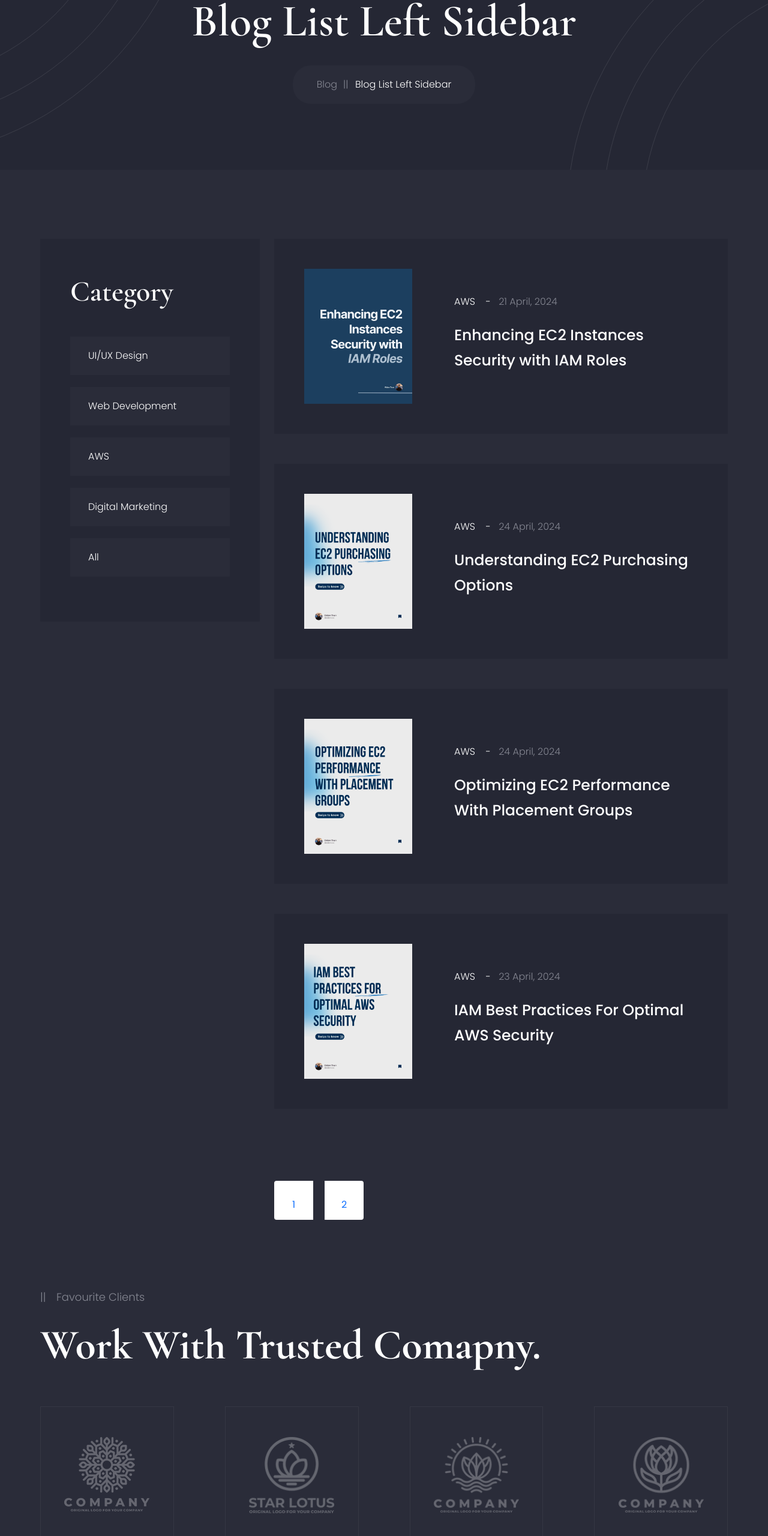
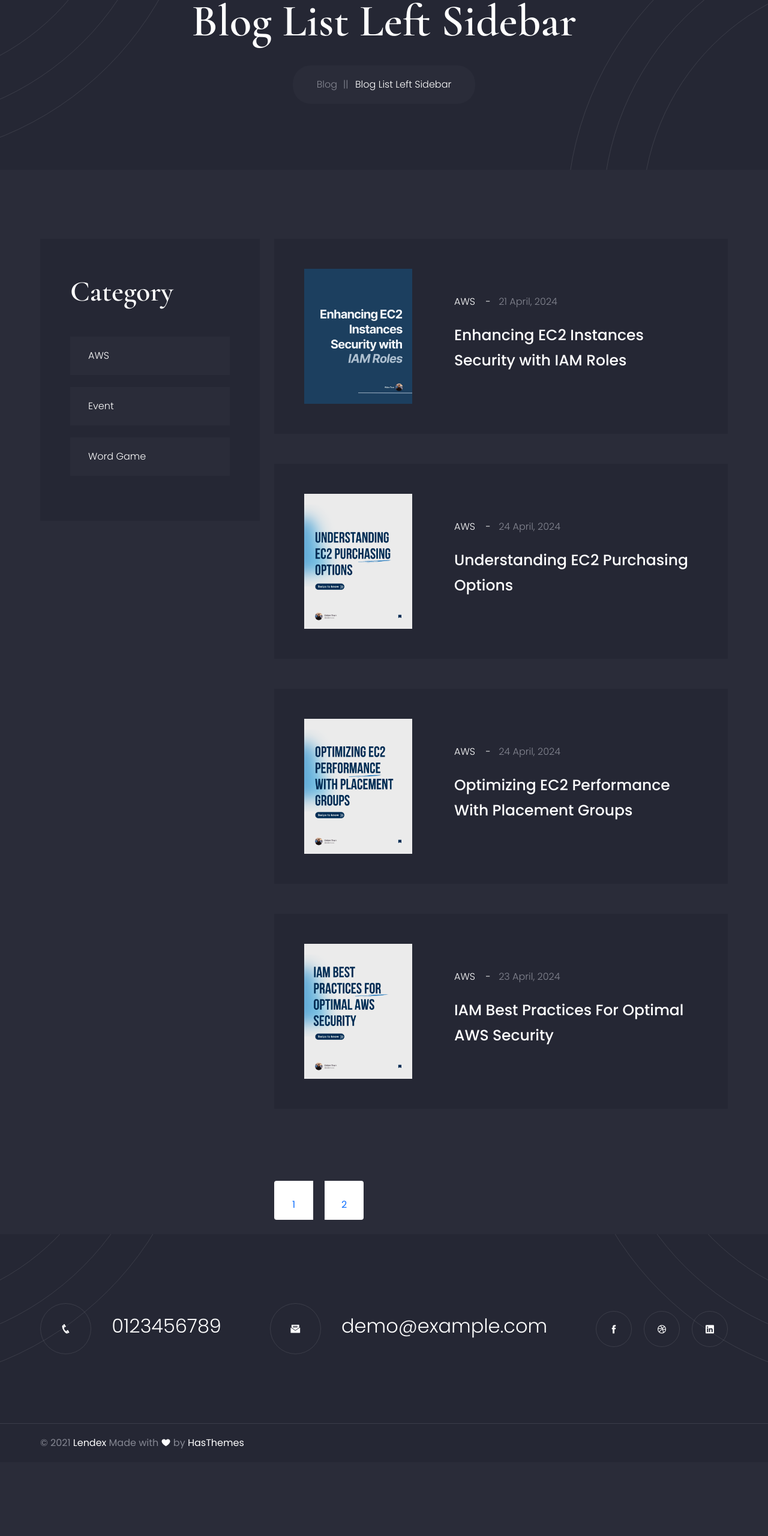
Before and after one commit to AidenTran15/aiden-portfolio, a plain HTML site: page aidenportfolio/blog-list.html in a window 1280 px wide. Shown: the part 184-2744 px from the top of the page at 60% size. After the commit the page ends 2621 px from the top, so only its background shows below. Drawn offline with nearby package versions, Linux system fonts and the light colour scheme.

Commit message:
update category list

```diff
--- a/aidenportfolio/blog-list.html
+++ b/aidenportfolio/blog-list.html
@@ -184,11 +184,9 @@
                                 <div class="sidebar-widget-single-area catagory-widgets">
                                     <h3 class="title">Category</h3>
                                     <ul class="widget-nav-list catagory-item-list">
-                                        <li><a href="#" data-category="UI/UX Design">UI/UX Design</a></li>
-                                        <li><a href="#" data-category="Web Development">Web Development</a></li>
                                         <li><a href="#" data-category="aws">AWS</a></li>
-                                        <li><a href="#" data-category="Digital Marketing">Digital Marketing</a></li>
-                                        <li><a href="#" data-category="All">All</a></li>
+                                        <li><a href="#" data-category="event">Event</a></li>
+                                        <li><a href="#" data-category="word-game">Word Game</a></li>
                                     </ul>
                                 </div>
                             </div>
@@ -287,100 +285,13 @@
         <!-- End Blog List Section -->
 
 
-        <!-- ...::: Start Company Logo Display Section :::... -->
-        <div class="company-logo-display section-gap-tb-165">
-            <div class="company-logo-display-box">
-                <div class="container">
-                    <div class="row">
-                        <div class="col">
-                            <!-- Start Section Content -->
-                            <div class="section-content pos-relative">
-                                <span class="section-tag">Favourite Clients</span>
-                                <h2 class="section-title">Work With Trusted Comapny.</h2>
-                            </div>
-                            <!-- End Section Content -->
-                        </div>
-                    </div>
 
-                    <div class="company-logo-display-wrapper">
-                        <div class="row">
-                            <div class="col">
-                                <div class="company-logo-display-slider">
-                                    <!-- Slider main container -->
-                                    <div class="swiper-container">
-                                        <!-- Additional required wrapper -->
-                                        <div class="swiper-wrapper">
-                                            <!-- Start Company Logo Slider Single Item -->
-                                            <div class="company-logo-single-item swiper-slide">
-                                                <a href="#" class="image">
-                                                    <img src="assets/images/company-logo/company-logo-1.png" alt="">
-                                                    <img src="assets/images/company-logo/1.png" alt="">
-                                                </a>
-                                            </div>
-                                            <!-- End Company Logo Slider Single Item -->
-                                            <!-- Start Company Logo Slider Single Item -->
-                                            <div class="company-logo-single-item swiper-slide">
-                                                <a href="#" class="image">
-                                                    <img src="assets/images/company-logo/company-logo-2.png" alt="">
-                                                    <img src="assets/images/company-logo/2.png" alt="">
-                                                </a>
-                                            </div>
-                                            <!-- End Company Logo Slider Single Item -->
-                                            <!-- Start Company Logo Slider Single Item -->
-                                            <div class="company-logo-single-item swiper-slide">
-                                                <a href="#" class="image">
-                                                    <img src="assets/images/company-logo/company-logo-3.png" alt="">
-                                                    <img src="assets/images/company-logo/3.png" alt="">
-                                                </a>
-                                            </div>
-                                            <!-- End Company Logo Slider Single Item -->
-                                            <!-- Start Company Logo Slider Single Item -->
-                                            <div class="company-logo-single-item swiper-slide">
-                                                <a href="#" class="image">
-                                                    <img src="assets/images/company-logo/company-logo-4.png" alt="">
-                                                    <img src="assets/images/company-logo/4.png" alt="">
-                                                </a>
-                                            </div>
-                                            <!-- End Company Logo Slider Single Item -->
-                                        </div>
-                                    </div>
-                                </div>
-                            </div>
-                        </div>
-                    </div>
-                </div>
-            </div>
-        </div>
-        <!-- ...::: End Company Logo Display Section :::... -->
-
+        <br>
         <!-- ...::: Start Footer Section :::... -->
         <footer class="footer-section section-bg overflow-hidden pos-relative">
             <div class="footer-inner-shape-top-left"></div>
             <div class="footer-inner-shape-top-right"></div>
-            <div class="footer-section-top section-gap-t-165">
-                <div class="container">
-                    <div class="row">
-                        <div class="col-12">
-                            <!-- Start Section Content -->
-                            <div class="section-content pos-relative text-center">
-                                <span class="section-tag">Get Latest Updates</span>
-                                <h2 class="section-title">Subscribe For Newsletter</h2>
-                            </div>
-                            <!-- End Section Content -->
-                        </div>
-                    </div>
-                    <div class="footer-top-wrapper text-center">
-                        <div class="row">
-                            <div class="col-12">
-                                <form action="#" class="footer-newsletter">
-                                    <input type="email" placeholder="demo@example.com">
-                                    <button class="submit-btn" type="submit">Subscribe Now</button>
-                                </form>
-                            </div>
-                        </div>
-                    </div>
-                </div>
-            </div>
+
             <div class="footer-center section-gap-tb-165">
                 <div class="container">
                     <div class="row justify-content-between align-items-center mb-n5">
```
